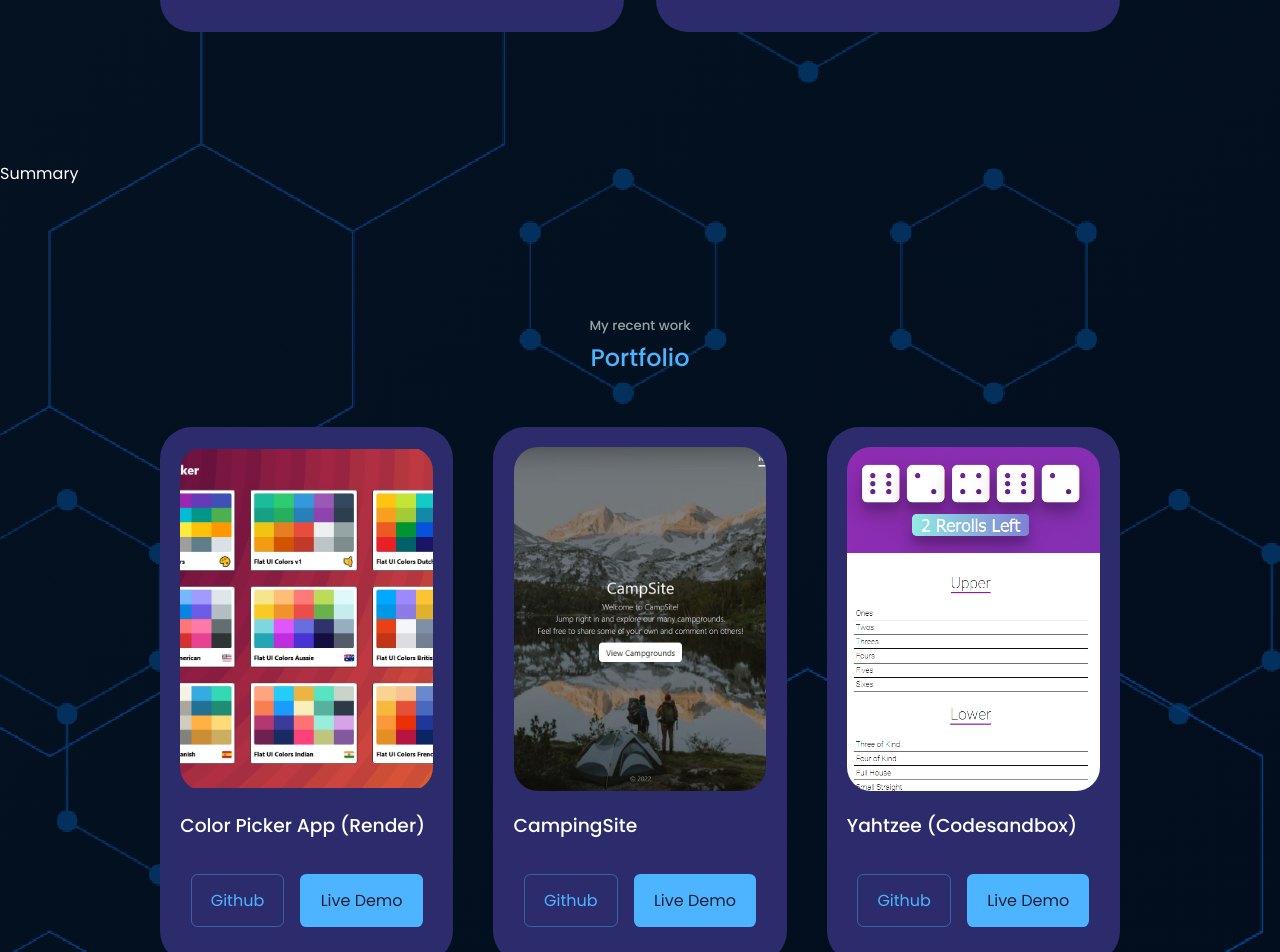
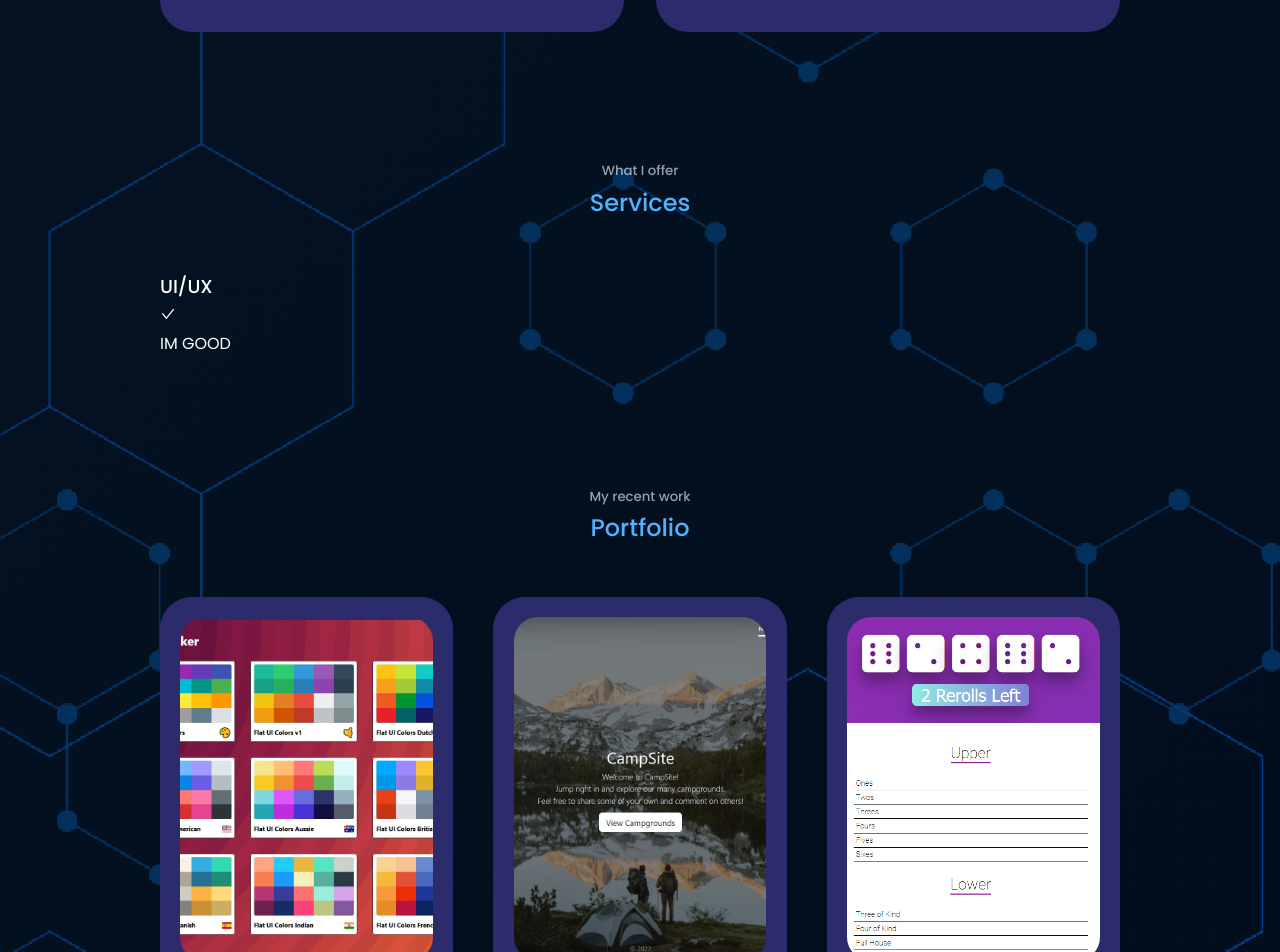
Before and after one commit to Rom1893/myWebpage, a React (Create React App) app: page / in a window 1280 px wide. Shown: the part 2054-3006 px from the top of the page. Built offline with nearby package versions, Linux system fonts and the light colour scheme.

Commit message:
Updated summary component

```diff
--- a/src/Components/Summary/Summary.jsx
+++ b/src/Components/Summary/Summary.jsx
@@ -1,7 +1,25 @@
 import React from 'react'
+import { AiOutlineCheck } from "react-icons/ai"
 
 export default function Summary() {
   return (
-    <section id='Summary'>Summary</section>
+    <section id='Summary'>
+      <h5>What I offer</h5>
+      <h2>Services</h2>
+
+      <div className="container summary_container">
+        <article className='summary'>
+          <div className="summary_head">
+            <h3>UI/UX</h3>
+          </div>
+          <ul className='summary_list'>
+            <li>
+              <AiOutlineCheck />
+              <p>IM GOOD</p>
+            </li>
+          </ul>
+        </article>
+      </div>
+    </section>
   )
 }
```
